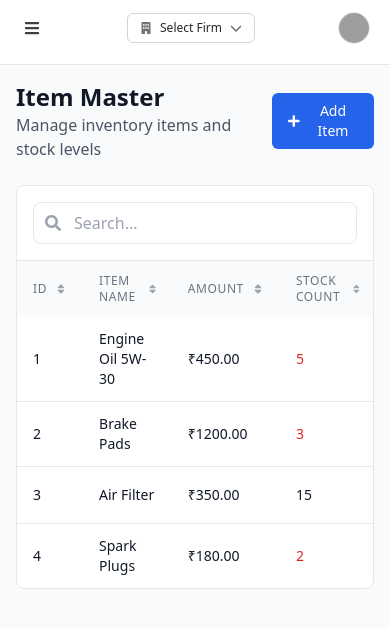
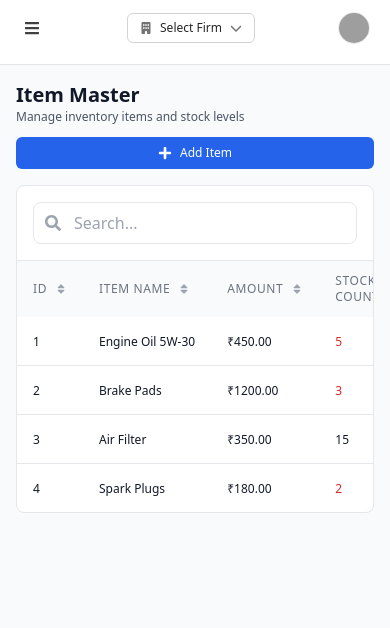
Before and after one commit to Roshani-sahu/Maheshwari-Motors, a React (Vite) app in the folder frontend/: page /masters/item-master in a window 390 px wide. Shown: the top 628 px of the page. Built offline with nearby package versions, Linux system fonts and the light colour scheme; grey boxes are pictures that could not be loaded.

Commit message:
responsive - item master

```diff
--- a/frontend/src/pages/masters/ItemMaster.jsx
+++ b/frontend/src/pages/masters/ItemMaster.jsx
@@ -59,35 +59,38 @@ const ItemMaster = () => {
   const columns = [
     {
       key: 'id',
-      label: 'ID'
+      label: 'ID',
+      render: (value) => <span className="text-xs sm:text-sm">{value}</span>
     },
     {
       key: 'itemName',
-      label: 'Item Name'
+      label: 'Item Name',
+      render: (value) => <span className="text-xs sm:text-sm font-medium truncate">{value}</span>
     },
     {
       key: 'amount',
       label: 'Amount',
-      render: (value) => `₹${value.toFixed(2)}`
+      render: (value) => <span className="text-xs sm:text-sm">₹{value.toFixed(2)}</span>
     },
     {
       key: 'stockCount',
       label: 'Stock Count',
       render: (value, row) => (
-        <span className={row.status === 'LOW' ? 'text-red-600 font-medium' : 'text-gray-900'}>
+        <span className={`text-xs sm:text-sm ${row.status === 'LOW' ? 'text-red-600 font-medium' : 'text-gray-900'}`}>
           {value}
         </span>
       )
     },
     {
       key: 'threshold',
-      label: 'Threshold'
+      label: 'Threshold',
+      render: (value) => <span className="text-xs sm:text-sm">{value}</span>
     },
     {
       key: 'status',
       label: 'Stock Status',
       render: (value) => (
-        <span className={`px-2 py-1 text-xs rounded-full ${
+        <span className={`px-1.5 py-0.5 sm:px-2 sm:py-1 text-[10px] sm:text-xs rounded-full ${
           value === 'LOW' ? 'bg-red-100 text-red-800' : 'bg-green-100 text-green-800'
         }`}>
           {value}
@@ -98,11 +101,11 @@ const ItemMaster = () => {
       key: 'itemMedia',
       label: 'Image',
       render: (value) => (
-        <div className="w-8 h-8 bg-gray-100 rounded flex items-center justify-center">
+        <div className="w-6 h-6 sm:w-7 sm:h-7 md:w-8 md:h-8 bg-gray-100 rounded flex items-center justify-center">
           {value ? (
             <img src={value} alt="Item" className="w-full h-full object-cover rounded" />
           ) : (
-            <FaImage className="text-gray-400 text-sm" />
+            <FaImage className="text-gray-400 text-xs sm:text-sm" />
           )}
         </div>
       )
@@ -111,21 +114,21 @@ const ItemMaster = () => {
 
   const actions = [
     {
-      label: <FaEdit size={14} />,
+      label: <FaEdit size={10} className="sm:size-3 md:size-4" />,
       onClick: (item) => {
         setEditingItem(item);
         setIsEditModalOpen(true);
       },
-      className: 'bg-blue-600 text-white hover:bg-blue-700'
+      className: 'bg-blue-600 text-white hover:bg-blue-700 p-1 sm:p-1.5 md:p-2 text-xs'
     },
     {
-      label: <FaTrash size={14} />,
+      label: <FaTrash size={10} className="sm:size-3 md:size-4" />,
       onClick: (item) => {
         if (window.confirm(`Are you sure you want to delete "${item.itemName}"?`)) {
           deleteItem(item.id);
         }
       },
-      className: 'bg-red-600 text-white hover:bg-red-700'
+      className: 'bg-red-600 text-white hover:bg-red-700 p-1 sm:p-1.5 md:p-2 text-xs'
     }
   ];
 
@@ -155,23 +158,24 @@ const ItemMaster = () => {
   };
 
   return (
-    <div className="space-y-6">
+    <div className="space-y-4 sm:space-y-6">
       {/* Header */}
-      <div className="flex items-center justify-between">
+      <div className="flex flex-col sm:flex-row sm:items-center justify-between gap-3 sm:gap-0">
         <div>
-          <h1 className="text-2xl font-bold text-gray-900">Item Master</h1>
-          <p className="text-gray-600">Manage inventory items and stock levels</p>
+          <h1 className="text-xl sm:text-2xl font-bold text-gray-900">Item Master</h1>
+          <p className="text-gray-600 text-xs sm:text-sm">Manage inventory items and stock levels</p>
         </div>
         <Button
           onClick={() => navigate('/masters/item-master/add')}
-          className="flex items-center gap-2"
+          className="flex items-center gap-2 text-xs sm:text-sm"
         >
-          <FaPlus />
+          <FaPlus className="text-sm sm:text-base" />
           Add Item
         </Button>
       </div>
 
       {/* Items Table */}
+      <div className="overflow-x-auto -mx-2 px-2 sm:mx-0 sm:px-0">
         <DataTable
           columns={columns}
           data={items}
@@ -179,19 +183,22 @@ const ItemMaster = () => {
           searchable={true}
           sortable={true}
           pagination={true}
+          minWidth="700px"
+          className="text-xs sm:text-sm"
         />
+      </div>
 
             {/* Edit Modal */}
       <Modal
         isOpen={isEditModalOpen}
         onClose={() => setIsEditModalOpen(false)}
         title="Edit Item"
-        size="md"
+        size="sm md:md"
       >
         {editingItem && (
-          <div className="space-y-4">
+          <div className="space-y-3 sm:space-y-4">
             <div>
-              <label className="block text-sm font-medium text-gray-700 mb-1">
+              <label className="block text-xs sm:text-sm font-medium text-gray-700 mb-1">
                 Item Name
               </label>
               <Input
@@ -201,13 +208,13 @@ const ItemMaster = () => {
                   itemName: value
                 }))}
                 disabled
-                className="bg-gray-50"
+                className="bg-gray-50 text-xs sm:text-sm py-1.5 sm:py-2"
               />
             </div>
 
-            <div className="grid grid-cols-2 gap-4">
+            <div className="grid grid-cols-1 sm:grid-cols-2 gap-2 sm:gap-4">
               <div>
-                <label className="block text-sm font-medium text-gray-700 mb-1">
+                <label className="block text-xs sm:text-sm font-medium text-gray-700 mb-1">
                   Amount (₹)
                 </label>
                 <Input
@@ -218,11 +225,12 @@ const ItemMaster = () => {
                     ...prev,
                     amount: parseFloat(value) || 0
                   }))}
+                  className="text-xs sm:text-sm py-1.5 sm:py-2"
                 />
               </div>
 
               <div>
-                <label className="block text-sm font-medium text-gray-700 mb-1">
+                <label className="block text-xs sm:text-sm font-medium text-gray-700 mb-1">
                   Threshold
                 </label>
                 <Input
@@ -232,12 +240,13 @@ const ItemMaster = () => {
                     ...prev,
                     threshold: parseInt(value) || 0
                   }))}
+                  className="text-xs sm:text-sm py-1.5 sm:py-2"
                 />
               </div>
             </div>
 
             <div>
-              <label className="block text-sm font-medium text-gray-700 mb-1">
+              <label className="block text-xs sm:text-sm font-medium text-gray-700 mb-1">
                 Current Stock Count
               </label>
               <Input
@@ -247,33 +256,35 @@ const ItemMaster = () => {
                   ...prev,
                   stockCount: parseInt(value) || 0
                 }))}
+                className="text-xs sm:text-sm py-1.5 sm:py-2"
               />
             </div>
 
             <div>
-              <label className="block text-sm font-medium text-gray-700 mb-1">
+              <label className="block text-xs sm:text-sm font-medium text-gray-700 mb-1">
                 Item Image
               </label>
               <input
                 type="file"
                 accept="image/*"
                 onChange={handleImageChange}
-                className="w-full text-sm text-gray-500 file:mr-4 file:py-2 file:px-4 file:rounded-md file:border-0 file:text-sm file:font-medium file:bg-blue-50 file:text-blue-700 hover:file:bg-blue-100"
+                className="w-full text-xs sm:text-sm text-gray-500 file:mr-2 sm:file:mr-4 file:py-1 sm:file:py-1.5 sm:file:py-2 file:px-2 sm:file:px-4 file:rounded-md file:border-0 file:text-xs sm:file:text-sm file:font-medium file:bg-blue-50 file:text-blue-700 hover:file:bg-blue-100"
               />
               {editingItem.itemMedia && (
                 <div className="mt-2">
-                  <img src={editingItem.itemMedia} alt="Current" className="w-16 h-16 object-cover rounded" />
+                  <img src={editingItem.itemMedia} alt="Current" className="w-10 h-10 sm:w-12 sm:h-12 md:w-16 md:h-16 object-cover rounded" />
                 </div>
               )}
             </div>
 
-            <div className="flex gap-3 pt-4">
-              <Button onClick={handleSaveEdit}>
+            <div className="flex flex-col sm:flex-row gap-2 sm:gap-3 pt-3 sm:pt-4">
+              <Button onClick={handleSaveEdit} className="text-xs sm:text-sm py-1.5 sm:py-2">
                 Save Changes
               </Button>
               <Button
                 variant="outline"
                 onClick={() => setIsEditModalOpen(false)}
+                className="text-xs sm:text-sm py-1.5 sm:py-2"
               >
                 Cancel
               </Button>
```
Lines whose indentation alone changed are shown as unchanged.
